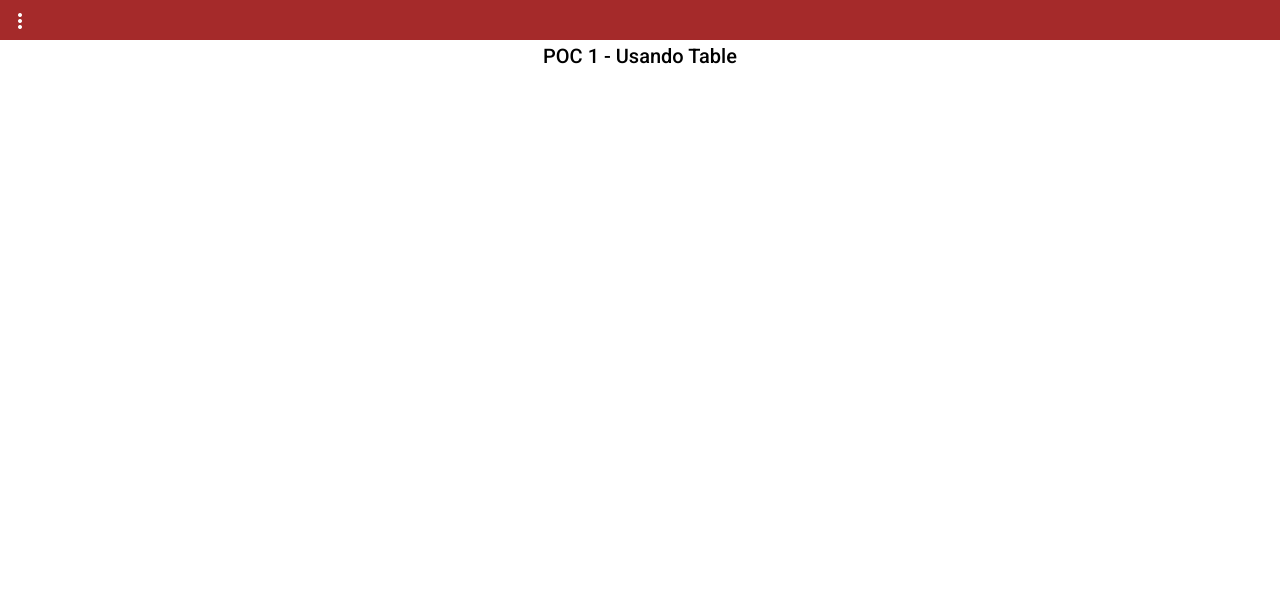
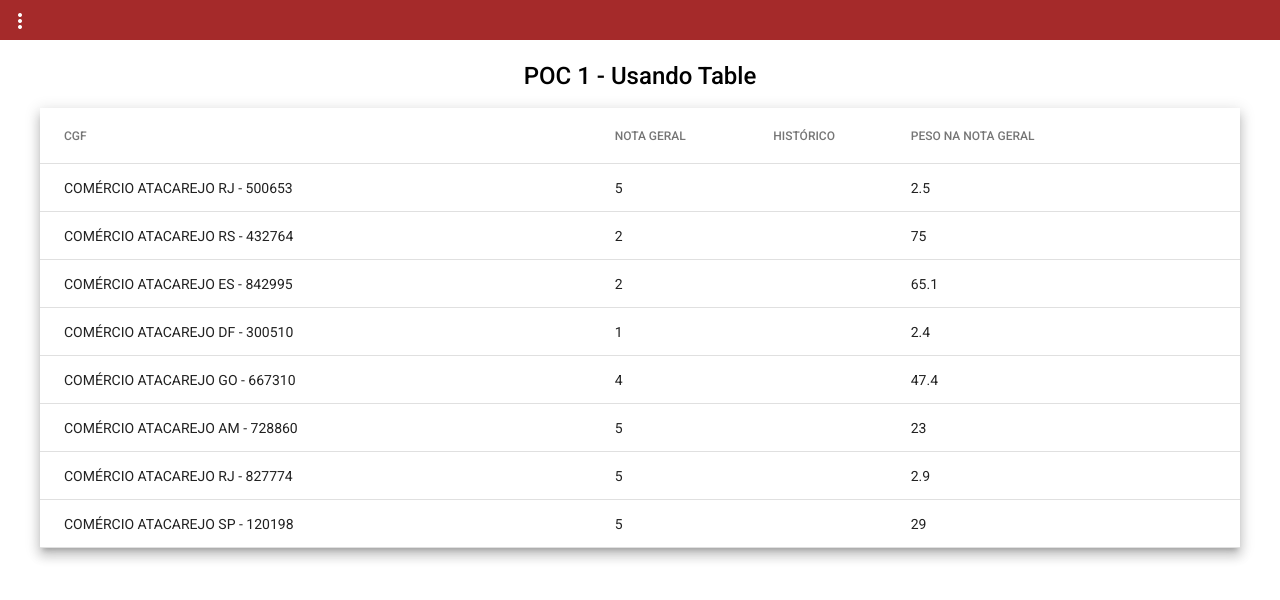
Before and after one commit to SabrinaKaren/poc-d3-em-grid, an Angular app: page /poc1 in a window 1280 px wide. Shown: the top 600 px of the page. Built offline with nearby package versions, Linux system fonts and the light colour scheme.

Commit message:
POC 1: iniciando a tabela

```diff
--- a/package.json
+++ b/package.json
@@ -20,6 +20,7 @@
     "@angular/platform-browser": "~13.0.0",
     "@angular/platform-browser-dynamic": "~13.0.0",
     "@angular/router": "~13.0.0",
+    "bootstrap": "^5.1.3",
     "rxjs": "~7.4.0",
     "tslib": "^2.3.0",
     "zone.js": "~0.11.4"
--- a/src/app/app.component.html
+++ b/src/app/app.component.html
@@ -3,6 +3,10 @@
     <mat-icon style="color: white">more_vert</mat-icon>
   </button>
   <mat-menu #menu="matMenu">
+    <button mat-menu-item routerLink="/">
+      <mat-icon>home</mat-icon>
+      <span>Home</span>
+    </button>
     <button mat-menu-item routerLink="/poc1">
       <mat-icon>table_chart</mat-icon>
       <span>POC 1 - Table</span>
--- a/src/app/pages/poc1-table/poc1-table.component.html
+++ b/src/app/pages/poc1-table/poc1-table.component.html
@@ -1,3 +1,31 @@
-<div>
-    <h2>POC 1 - Usando Table</h2>
+<div class="mt-5 page-margin">
+    <h1>POC 1 - Usando Table</h1>
+
+    <!-- Table -->
+    <table mat-table [dataSource]="data" class="mat-elevation-z8">
+
+        <ng-container matColumnDef="cgf">
+          <th mat-header-cell *matHeaderCellDef>CGF</th>
+          <td mat-cell *matCellDef="let element"> {{element.cgf}} </td>
+        </ng-container>
+
+        <ng-container matColumnDef="notaGeral">
+          <th mat-header-cell *matHeaderCellDef>NOTA GERAL</th>
+          <td mat-cell *matCellDef="let element"> {{element.notaGeral}} </td>
+        </ng-container>
+
+        <ng-container matColumnDef="historico">
+          <th mat-header-cell *matHeaderCellDef>HISTÓRICO</th>
+          <td mat-cell *matCellDef="let element"> {{element.historico}} </td>
+        </ng-container>
+
+        <ng-container matColumnDef="pesoNaNotaGeral">
+          <th mat-header-cell *matHeaderCellDef>PESO NA NOTA GERAL</th>
+          <td mat-cell *matCellDef="let element"> {{element.pesoNaNotaGeral}} </td>
+        </ng-container>
+
+        <tr mat-header-row *matHeaderRowDef="displayedColumns"></tr>
+        <tr mat-row *matRowDef="let row; columns: displayedColumns;"></tr>
+
+    </table>
 </div>
--- a/src/app/pages/poc1-table/poc1-table.component.scss
+++ b/src/app/pages/poc1-table/poc1-table.component.scss
@@ -1,3 +1,17 @@
-h2 {
+.mt-5 {
+    margin-top: 20px;
+}
+
+.page-margin {
+    margin-left: 40px;
+    margin-right: 40px;
+}
+
+h1 {
     text-align: center;
+    font-weight: 500;
 }
+
+table {
+    width: 100%;
+}
--- a/src/app/pages/poc1-table/poc1-table.component.ts
+++ b/src/app/pages/poc1-table/poc1-table.component.ts
@@ -7,9 +7,29 @@ import { Component, OnInit } from '@angular/core';
 })
 export class Poc1TableComponent implements OnInit {
 
-  constructor() { }
+  displayedColumns: string[] = ['cgf', 'notaGeral', 'historico', 'pesoNaNotaGeral'];
+  data: PeriodicElement[];
+
+  constructor() {
+    this.data = [
+      { cgf: 'COMÉRCIO ATACAREJO RJ - 500653', notaGeral: 5, historico: '', pesoNaNotaGeral: 2.5 },
+      { cgf: 'COMÉRCIO ATACAREJO RS - 432764', notaGeral: 2, historico: '', pesoNaNotaGeral: 75 },
+      { cgf: 'COMÉRCIO ATACAREJO ES - 842995', notaGeral: 2, historico: '', pesoNaNotaGeral: 65.1 },
+      { cgf: 'COMÉRCIO ATACAREJO DF - 300510', notaGeral: 1, historico: '', pesoNaNotaGeral: 2.4 },
+      { cgf: 'COMÉRCIO ATACAREJO GO - 667310', notaGeral: 4, historico: '', pesoNaNotaGeral: 47.4 },
+      { cgf: 'COMÉRCIO ATACAREJO AM - 728860', notaGeral: 5, historico: '', pesoNaNotaGeral: 23 },
+      { cgf: 'COMÉRCIO ATACAREJO RJ - 827774', notaGeral: 5, historico: '', pesoNaNotaGeral: 2.9 },
+      { cgf: 'COMÉRCIO ATACAREJO SP - 120198', notaGeral: 5, historico: '', pesoNaNotaGeral: 29 }
+    ];
+  }
 
   ngOnInit(): void {
   }
+}
 
+export interface PeriodicElement {
+  cgf: string;
+  notaGeral: number;
+  historico: any;
+  pesoNaNotaGeral: number;
 }
```
Also changed, not shown: src/app/app.module.ts (+9 -1 lines), 1 other file (tests, documents, lock files or other folders).
